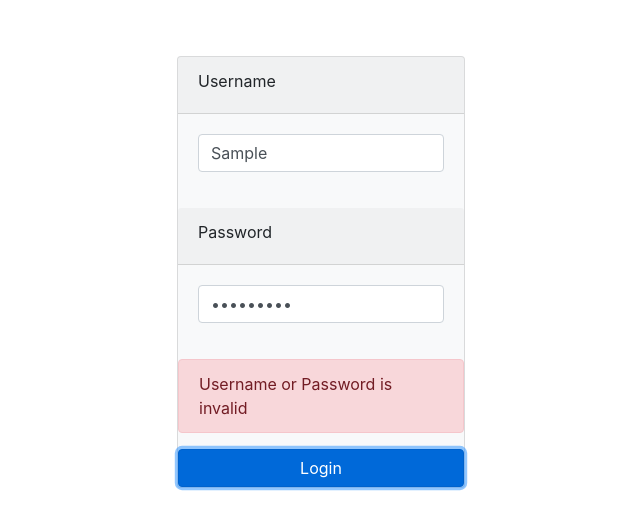
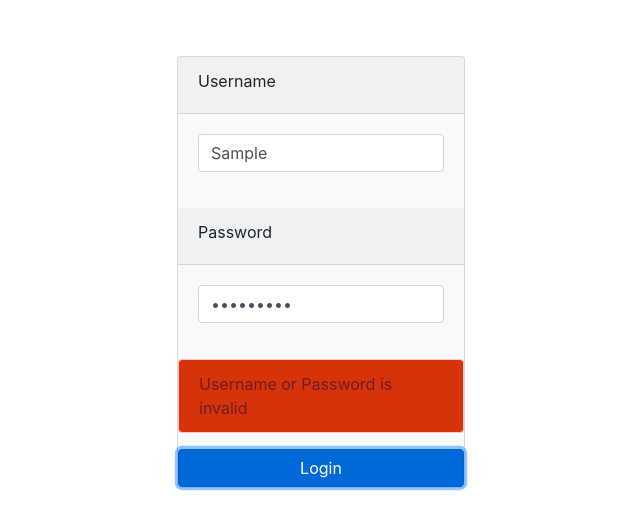
Before and after one commit to jonasa64/modelDrivenForms, an Angular app: page / in a window 1280 px wide. Both pictures are taken after typing "Sample", "Sample123" into the empty fields and a click on the button "Login". Shown: the top 530 px of the page, without its empty margins (319-959 px from the left). Built offline with nearby package versions, Linux system fonts and the light colour scheme.

Commit message:
Update login.component.html

```diff
--- a/src/app/login.component.html
+++ b/src/app/login.component.html
@@ -28,7 +28,7 @@
                     Password can not contain space
                 </div>
 
-                <div *ngIf="form.controls.password.errors.invalidLognin" class="alert alert-danger">
+                <div style="background-color:rgb(214, 51, 10);" *ngIf="form.controls.password.errors.invalidLognin" class="alert alert-danger animated inifinite bounce delay-2s">
                     Username or Password is invalid
                 </div>
 
```
